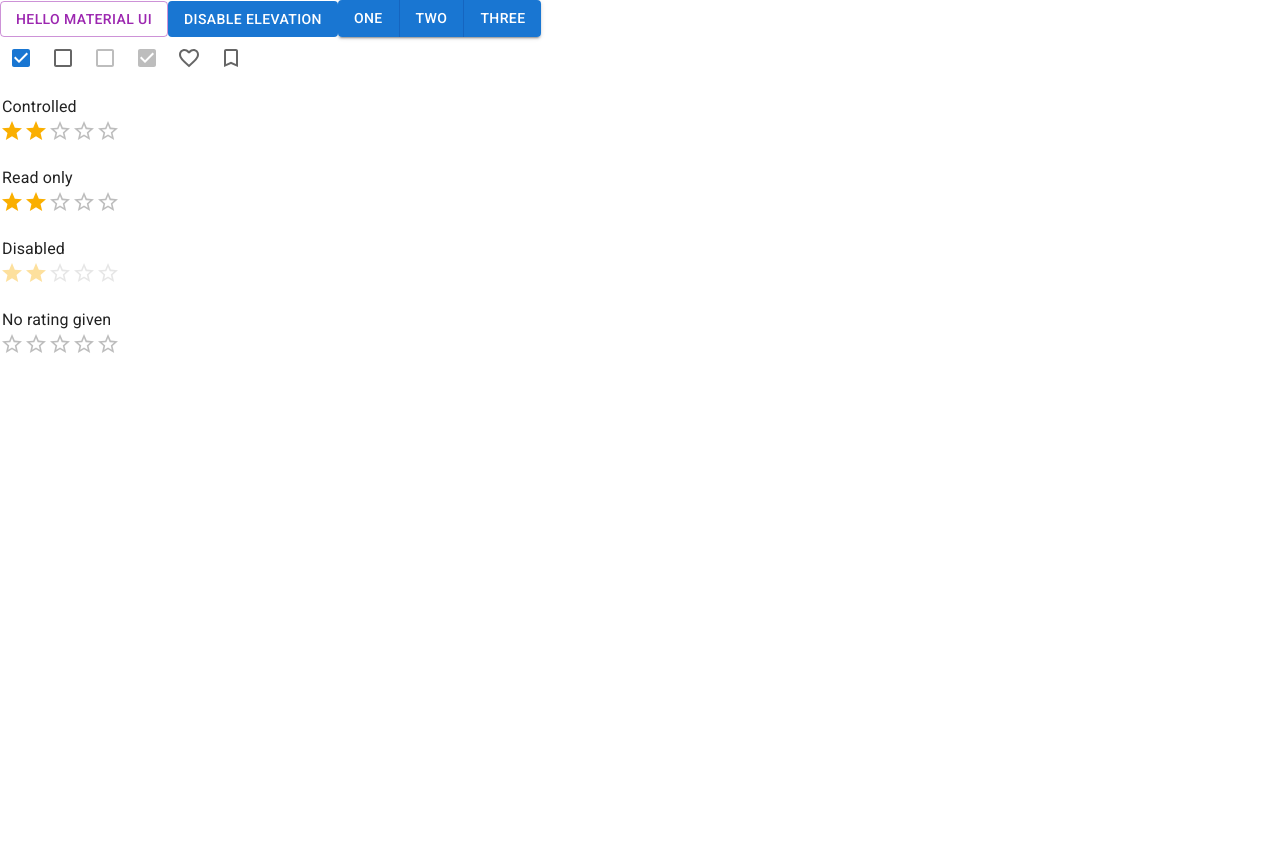
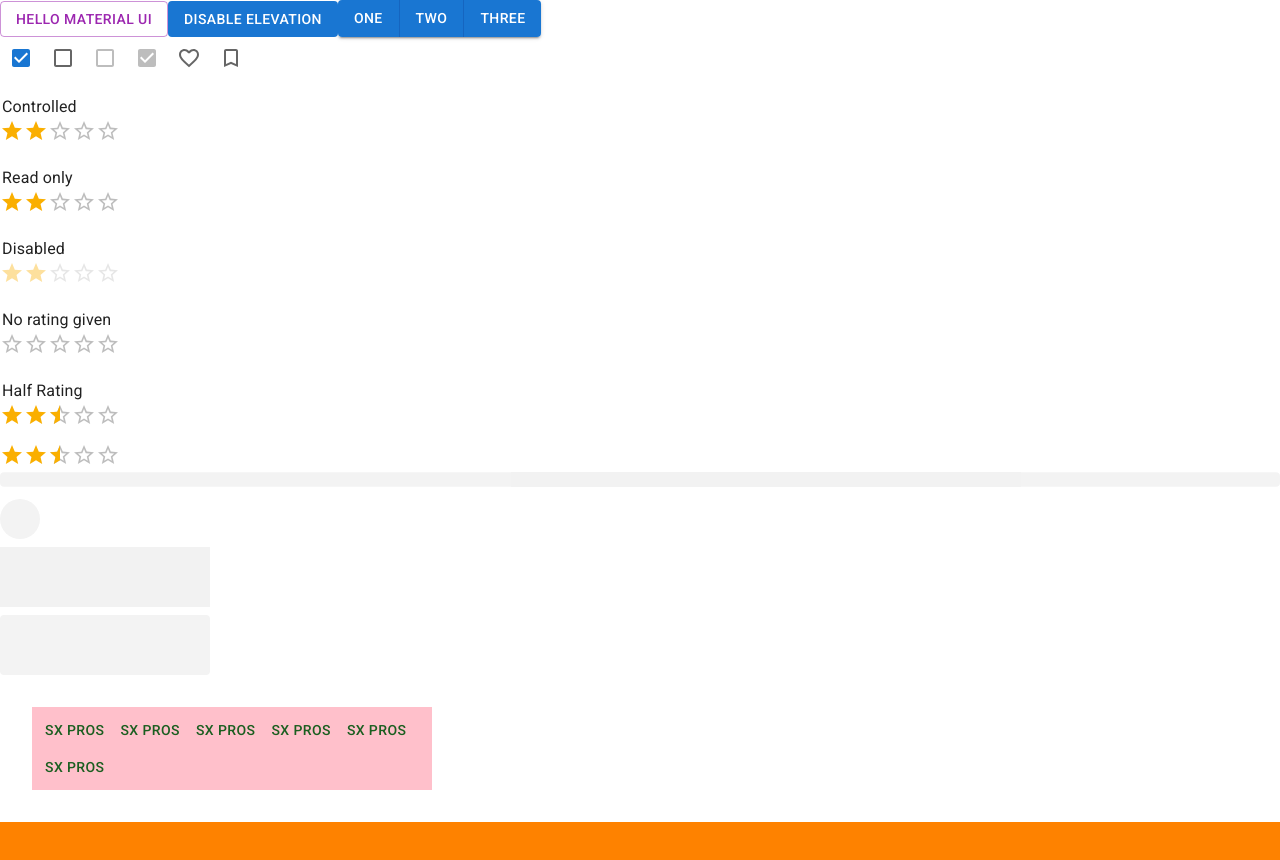
Before and after one commit to probirghosh45/material-ui-explore, a React (Create React App) app: page / in a window 1280 px wide. Shown: the top 860 px of the page. Before the commit the page ends 800 px from the top, so only its background shows below. Built offline with nearby package versions, Linux system fonts and the light colour scheme.

Commit message:
cssbaseline explore

```diff
--- a/src/App.js
+++ b/src/App.js
@@ -1,19 +1,45 @@
 import * as React from 'react';
-import {ScopedCssBaseline } from '@mui/material';
+import {Box, ScopedCssBaseline } from '@mui/material';
 import Home from './Home';
 import CheckBox from './CheckBox';
 import RatingMui from './RatingMui';
+import SkeletonMui from './SkeletonMui';
+import SxMui from './SxMui';
+import CardMui from './CardMui';
+
 
 
 
 export default function MyApp() {
   return (
-    <React.Fragment>
+    <div>
       <ScopedCssBaseline>
         <Home/>
         <CheckBox/>
         <RatingMui/>
+        <SkeletonMui/>
+        <SxMui/>
+        <CardMui/>
       </ScopedCssBaseline>
-    </React.Fragment>
+    </div>
   );
 }
+
+
+
+
+// import { Box } from '@mui/material';
+// import React from 'react';
+
+// const App = () => {
+//   return (
+//     <Box sx={{
+//       height: "100vh",
+//       width : "100vw",
+//       bgcolor:'secondary.main'
+//     }}>
+//     </Box>
+//   );
+// };
+
+// export default App;
--- /dev/null
+++ b/src/CardMui.js
@@ -0,0 +1,18 @@
+import { Box, CssBaseline } from "@mui/material";
+import React from "react";
+
+const CardMui = () => {
+  return (
+    <Box
+      sx={{
+        height: "100vh",
+        width: "100vw",
+        bgcolor: "#fe8200",
+      }}
+    >
+      <CssBaseline /> {/* not working */}
+    </Box>
+  );
+};
+
+export default CardMui;
--- a/src/Home.js
+++ b/src/Home.js
@@ -1,4 +1,4 @@
-import { Button, ButtonGroup, CssBaseline } from "@mui/material";
+import {Button, ButtonGroup, CssBaseline } from "@mui/material";
 import React from "react";
 
 const Home = () => {
@@ -24,7 +24,6 @@ const Home = () => {
         <Button>Three</Button>
       </ButtonGroup>
 
-
     </React.Fragment>
   );
 };
--- a/src/RatingMui.js
+++ b/src/RatingMui.js
@@ -1,4 +1,4 @@
-import { Rating, Typography } from "@mui/material";
+import { Rating, Stack, Typography } from "@mui/material";
 import { Box } from "@mui/system";
 import React from "react";
 
@@ -25,7 +25,14 @@ const RatingMui = () => {
       <Rating name="disabled" value={value} disabled />
       <Typography component="legend">No rating given</Typography>
       <Rating name="no-value" value={null} />
+
+      <Typography component="legend">Half Rating</Typography>
+      <Stack spacing={2}>
+      <Rating name="half-rating" defaultValue={2.5} precision={0.5} />
+      <Rating name="half-rating-read" defaultValue={2.5} precision={0.5} readOnly />
+    </Stack>
     </Box>
+
   );
 };
 
--- /dev/null
+++ b/src/SkeletonMui.js
@@ -0,0 +1,17 @@
+import { Skeleton, Stack } from '@mui/material';
+import React from 'react';
+
+const SkeletonMui = () => {
+    return (
+        <Stack spacing={1}>
+      {/* For variant="text", adjust the height via font-size */}
+      <Skeleton variant="text" sx={{ fontSize: '1rem' }} />
+      {/* For other variants, adjust the size with `width` and `height` */}
+      <Skeleton variant="circular" width={40} height={40} />
+      <Skeleton variant="rectangular" width={210} height={60} />
+      <Skeleton variant="rounded" width={210} height={60} />
+    </Stack>
+    );
+};
+
+export default SkeletonMui;
--- /dev/null
+++ b/src/SxMui.js
@@ -0,0 +1,33 @@
+import { Box, Button, colors } from "@mui/material";
+import React from "react";
+
+const SxMui = () => {
+  return (
+
+      <Box  sx={{
+        p : "5px",
+        border: '2px solid primary.main',
+        backgroundColor : 'pink',
+        // width : {
+        //     xs: 100,
+        //     sm : 200,
+        //     md : 300,
+        //     lg : 400,
+        //     xl : 500
+        // },
+        width : [100,200,300,400,500],
+        // display: 'flex',
+        gap: 4,
+        m : 4
+      }}>
+        <Button sx={{color : 'success.dark'}} >SX Pros</Button>
+        <Button sx={{color : 'success.dark'}} >SX Pros</Button>
+        <Button sx={{color : 'success.dark'}} >SX Pros</Button>
+        <Button sx={{color : 'success.dark'}} >SX Pros</Button>
+        <Button sx={{color : 'success.dark'}} >SX Pros</Button>
+        <Button sx={{color : 'success.dark'}} >SX Pros</Button>
+      </Box>
+  );
+};
+
+export default SxMui;
```
